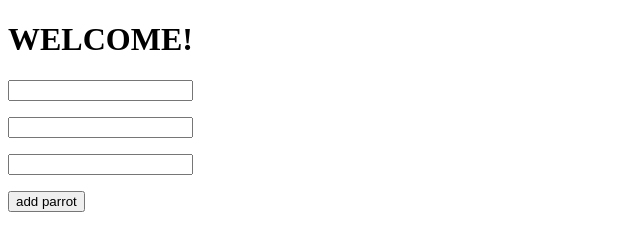
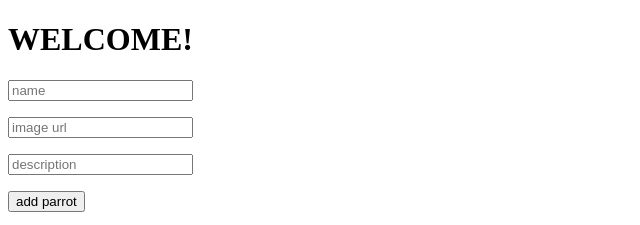
Before and after one commit to ScienceyZac/parrots, an Angular app: page / in a window 1280 px wide. Shown: the top 225 px of the page, without its empty margins (0-640 px from the left). Built offline with nearby package versions, Linux system fonts and the light colour scheme.

Commit message:
added more info

```diff
--- a/src/app/parrots/parrots.component.html
+++ b/src/app/parrots/parrots.component.html
@@ -1,6 +1,14 @@
-<p><input type="text" id="name" name="name" #name /></p>
-<p><input type="url" id="img" name="img" #img /></p>
-<p><input type="text" id="desc" name="description" #desc /></p>
+<p><input placeholder="name" type="text" id="name" name="name" #name /></p>
+<p><input placeholder="image url" type="url" id="img" name="img" #img /></p>
+<p>
+  <input
+    placeholder="description"
+    type="text"
+    id="desc"
+    name="description"
+    #desc
+  />
+</p>
 
 <button
   (click)="
@@ -19,5 +27,6 @@
     <h1>{{ parrot.name }}</h1>
     <img src="{{ parrot.img }}" />
     <p>{{ parrot.desc }}</p>
+    <button (click)="delete(parrot.name)">delete</button>
   </div>
 </div>
--- a/src/app/parrots/parrots.component.ts
+++ b/src/app/parrots/parrots.component.ts
@@ -11,6 +11,11 @@ export class ParrotsComponent {
     this.getParrots();
   }
   addParrot = (parrot) => {
+    if (!parrot.name) return alert('you need to provide a name');
+    if (!parrot.img) return alert('you need to provide a image');
+    if (!parrot.desc) return alert('you need to provide a description');
+    if (this.parrots.filter((p) => p.name == parrot.name)[0])
+      return alert(`the parrot: "${parrot.name}" already exists`);
     localStorage.setItem(parrot.name, JSON.stringify(parrot));
     this.parrots.push(parrot);
     console.log(this.parrots);
@@ -24,4 +29,16 @@ export class ParrotsComponent {
       console.log(this.parrots);
     }
   };
+  delete = (name) => {
+    for (let i = 0; i < this.parrots.length; i++) {
+      if (this.parrots[i].name == name) {
+        this.parrots.splice(i, 1);
+      }
+    }
+    // this.parrots.filter((n) => n.name == name)[0] = null;
+    localStorage.removeItem(name);
+    console.log(this.parrots);
+    console.log(this.parrots.filter((n) => n.name == name));
+    console.log(this.parrots.filter((n) => n.name == name)[0]);
+  };
 }
```
